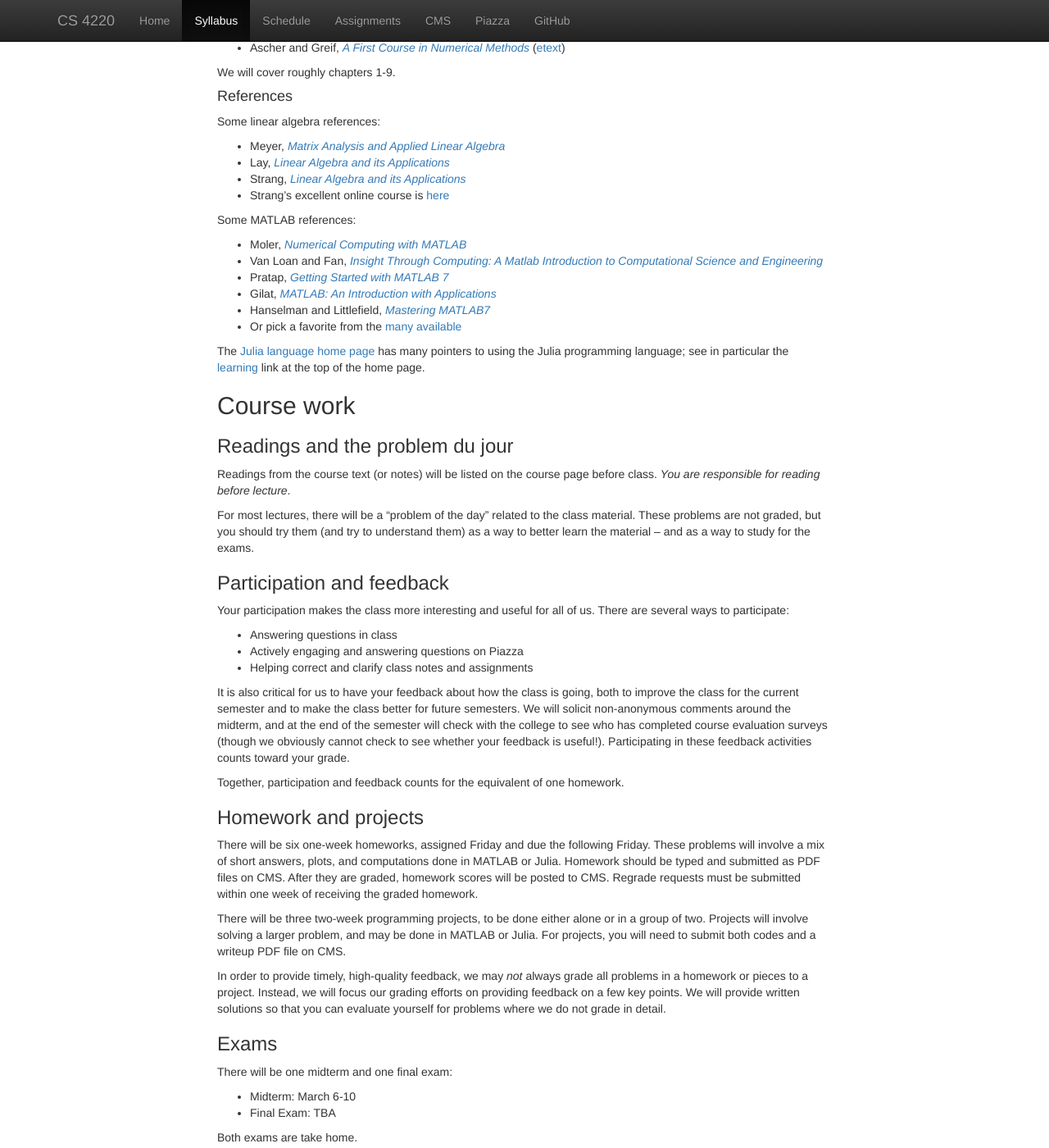
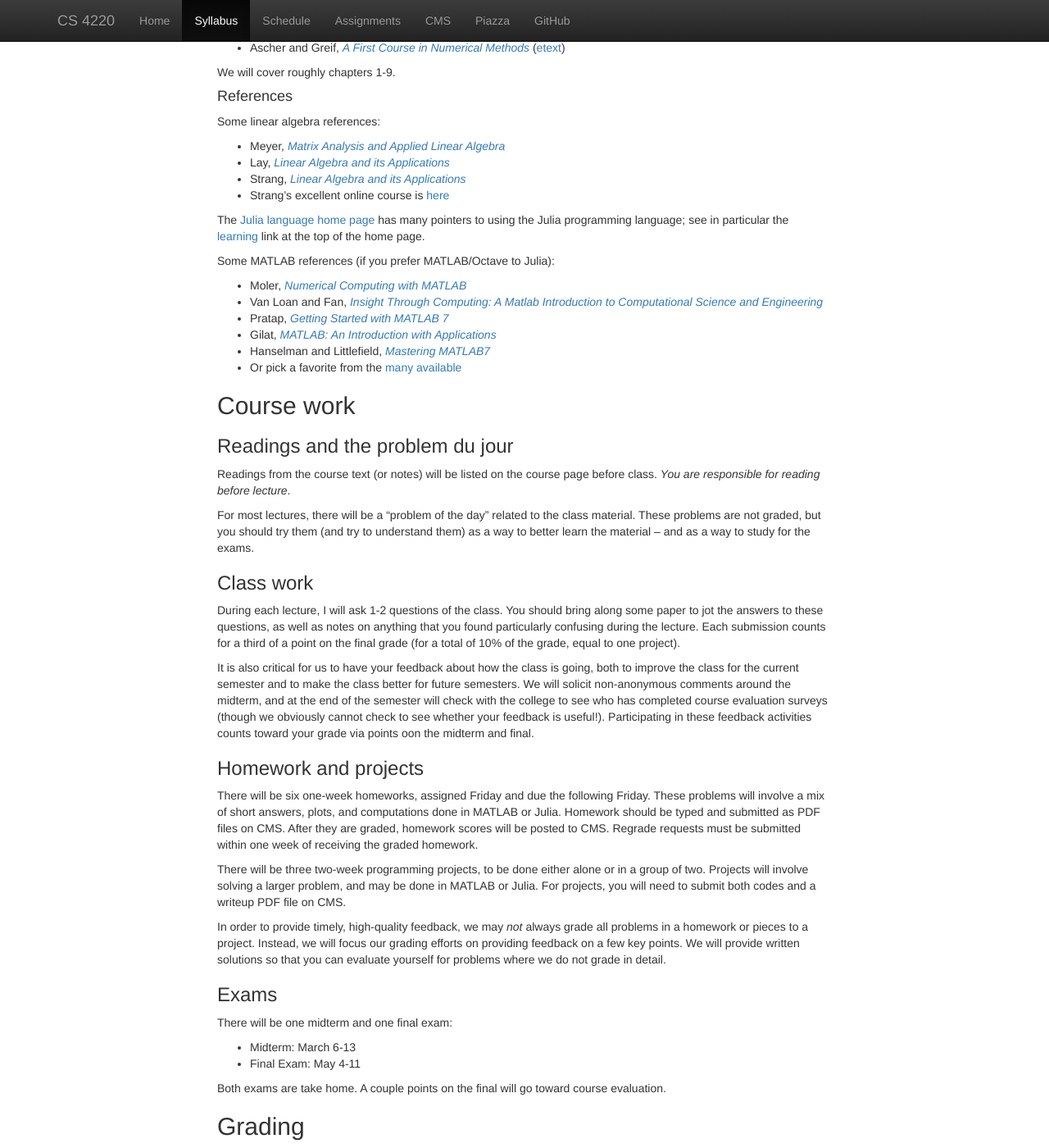
Before and after one commit to dbindel/cs4220-s20, a Jekyll site: the page built from web/syllabus.md, in a window 1280 px wide and 1400 px high, scrolled down 853 px. Shown: the whole window at 82% size. Built offline with Jekyll 4.4.1, drawn with Linux system fonts in a browser that asks for light colours; nearby versions of some CDN libraries; some of the changed text lies outside the part shown.

Commit message:
Update to syllabus and policies.

```diff
--- a/web/syllabus.md
+++ b/web/syllabus.md
@@ -63,7 +63,12 @@
 - Strang, [_Linear Algebra and its Applications_][strang]
 - Strang's excellent online course is [here][strangocw]
 
-Some MATLAB references:
+The [Julia language home page](http://julialang.org/) has many pointers
+to using the Julia programming language; see in particular the
+[learning](http://julialang.org/learning/) link at the top of the
+home page.
+
+Some MATLAB references (if you prefer MATLAB/Octave to Julia):
 
 - Moler, [_Numerical Computing with MATLAB_][ncm]
 - Van Loan and Fan,
@@ -73,10 +78,6 @@
 - Hanselman and Littlefield, [_Mastering MATLAB7_][hanselman]
 - Or pick a favorite from the [many available][mathworks-books]
 
-The [Julia language home page](http://julialang.org/) has many pointers
-to using the Julia programming language; see in particular the
-[learning](http://julialang.org/learning/) link at the top of the
-home page.
 
 [ag]: http://bookstore.siam.org/cs07/
 [age]: http://epubs.siam.org/doi/book/10.1137/9780898719987
@@ -105,14 +106,13 @@
 try them (and try to understand them) as a way to better learn the
 material -- and as a way to study for the exams.
 
-### Participation and feedback
+### Class work
 
-Your participation makes the class more interesting and useful
-for all of us.  There are several ways to participate:
-
-- Answering questions in class
-- Actively engaging and answering questions on Piazza
-- Helping correct and clarify class notes and assignments
+During each lecture, I will ask 1-2 questions of the class.  You
+should bring along some paper to jot the answers to these questions,
+as well as notes on anything that you found particularly confusing
+during the lecture.  Each submission counts for a third of a point
+on the final grade (for a total of 10% of the grade, equal to one project).
 
 It is also critical for us to have your feedback about how the class
 is going, both to improve the class for the current semester and to
@@ -121,10 +121,7 @@
 semester will check with the college to see who has completed course
 evaluation surveys (though we obviously cannot check to see whether
 your feedback is useful!).  Participating in these feedback activities
-counts toward your grade.
-
-Together, participation and feedback counts for the equivalent of one
-homework.
+counts toward your grade via points oon the midterm and final.
 
 ### Homework and projects
 
@@ -150,21 +147,22 @@
 
 There will be one midterm and one final exam:
 
- - Midterm: March 6-10
- - Final Exam: TBA
+ - Midterm: March 6-13
+ - Final Exam: May 4-11
 
-Both exams are take home.
+Both exams are take home.  A couple points on the final will go
+toward course evaluation.
 
 ## Grading
 
 Your final grade in CS 4220 will be computed from grades on the
 assignments and exams using the following weights:
 
- - Participation: 5%
+ - Class work: 10%
  - Homework: 6% times 5 homeworks (best of 6)
  - Projects: 10% times 3 projects
  - Midterm: 15%
- - Final: 20%
+ - Final: 15%
 
 ## Course policies
 
```
Also changed, not shown: web/_data/lectures.yml (+10 -0 lines).
